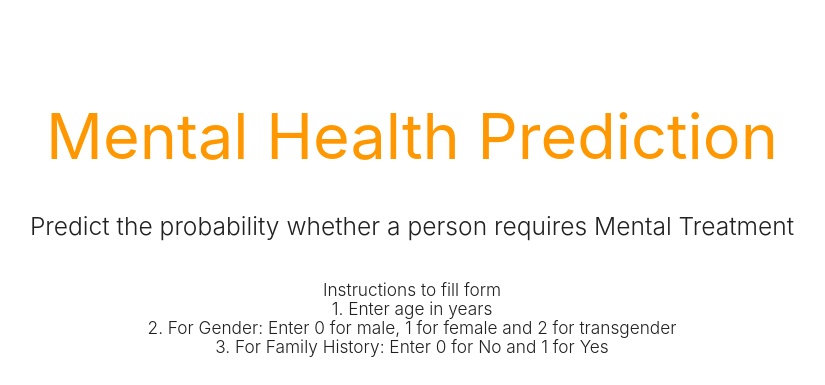
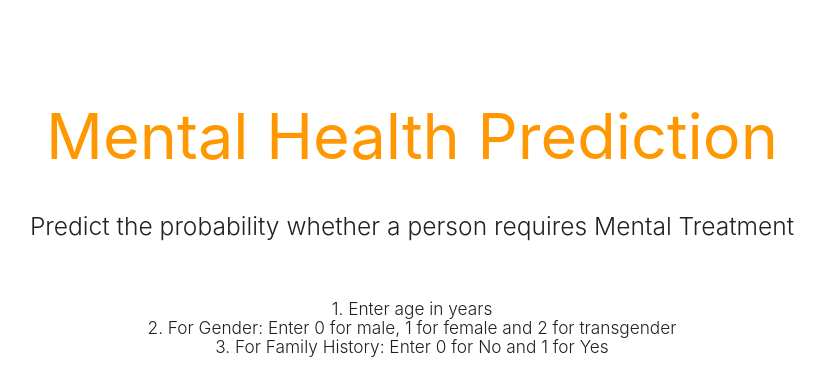
Before and after one commit to anujbohra23/MentalHealth_INIT, a Flask app: page / in a window 1280 px wide. Shown: the top 385 px of the page, without its empty margins (228-1053 px from the left). Run offline with Flask 3, Linux system fonts and the light colour scheme; parts of the project's set-up code (start-up, migrations or seed data) failed here and were passed over; some libraries are stand-ins or nearby versions.

Commit message:
changed index.html

```diff
--- a/Web_page/template/index.html
+++ b/Web_page/template/index.html
@@ -40,9 +40,9 @@
         </div>
         <div class="row center">
           <h6 class="header col s12 light">
-            Instructions to fill form<br />1. Enter age in years<br />2. For
-            Gender: Enter 0 for male, 1 for female and 2 for transgender<br />3.
-            For Family History: Enter 0 for No and 1 for Yes
+            <br />1. Enter age in years<br />2. For Gender: Enter 0 for male, 1
+            for female and 2 for transgender<br />3. For Family History: Enter 0
+            for No and 1 for Yes
           </h6>
         </div>
 
```
